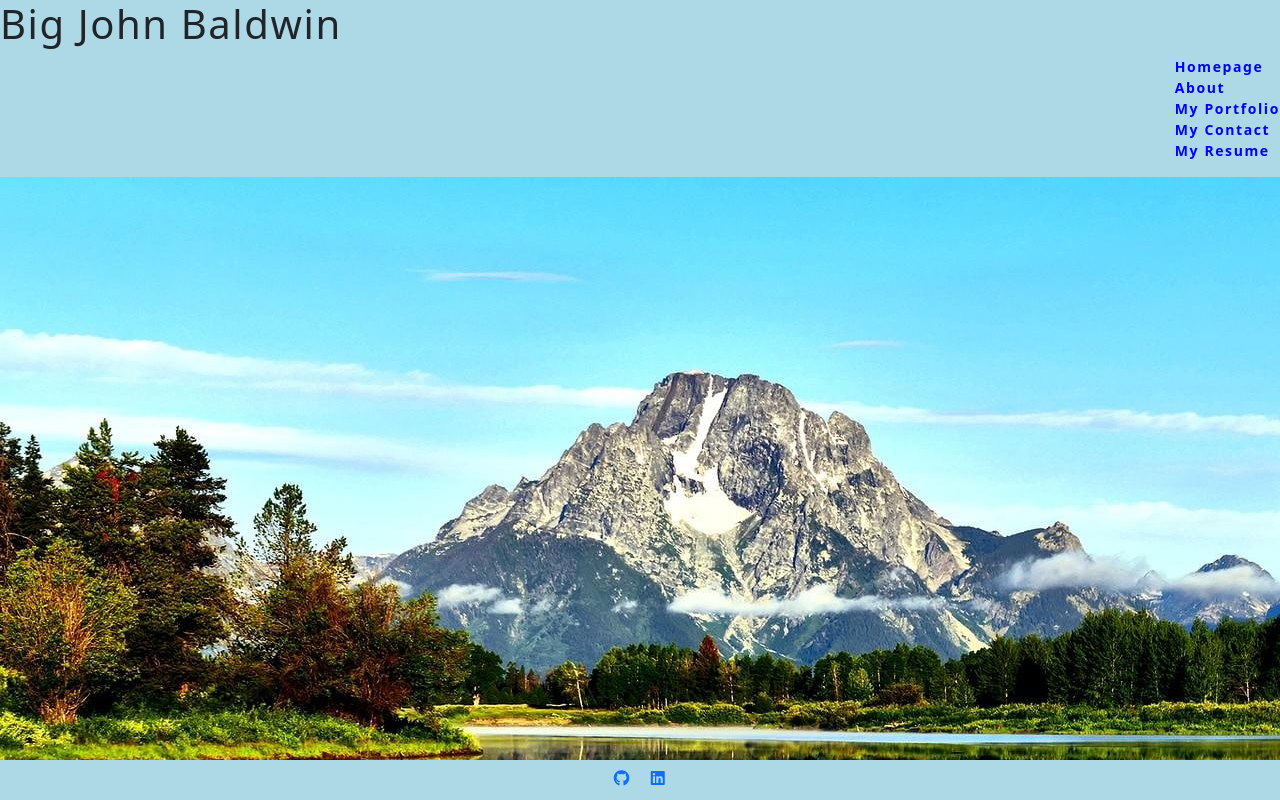
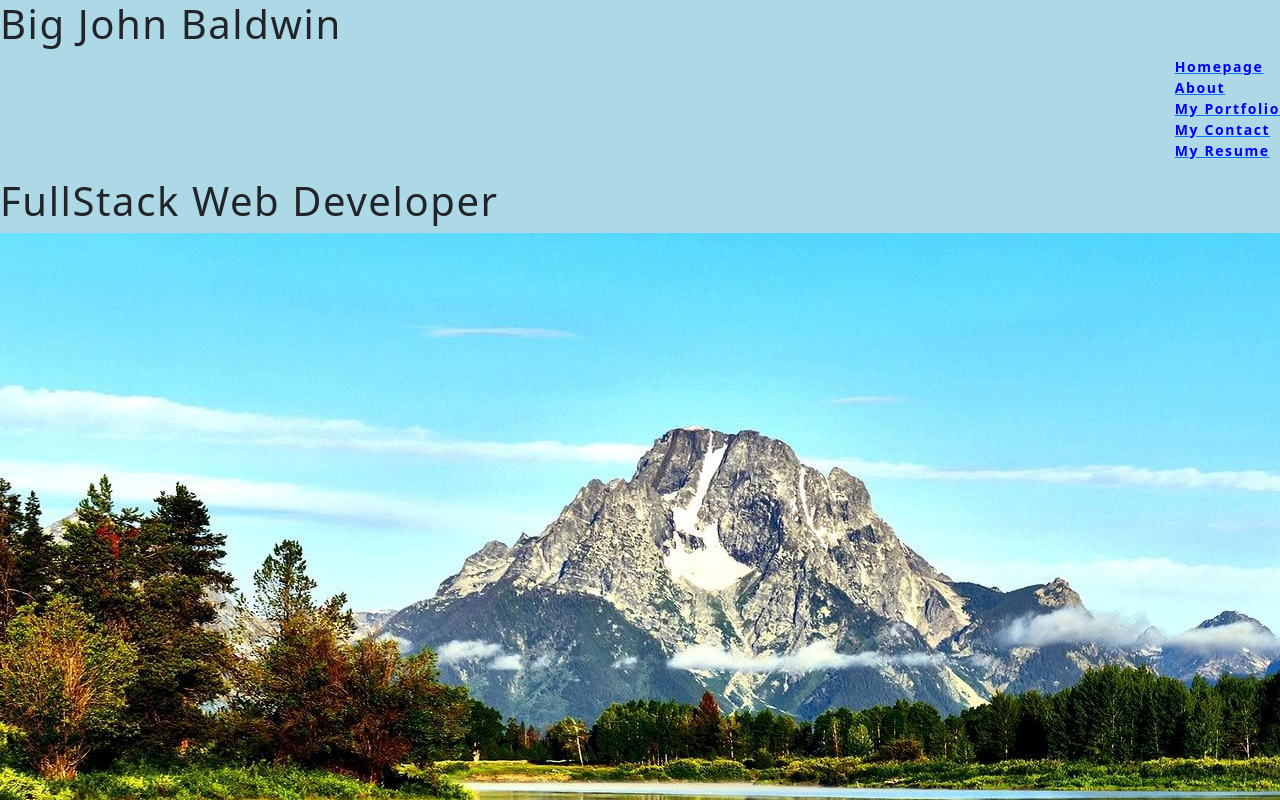
Before and after one commit to JohnBaldwin82/Big-John-Portfolio, a React (Create React App) app: page / in a window 1280 px wide. Shown: the top 800 px of the page. Built offline with nearby package versions, Linux system fonts and the light colour scheme; a web font is replaced by a local one.

Commit message:
working on page rendering

```diff
--- a/src/components/Homepage/index.js
+++ b/src/components/Homepage/index.js
@@ -3,12 +3,14 @@ import mainImage from "../../assets/images/background.jpg";
 
 function Homepage() {
   return (
+
     <div className="homepage row">
       <div className="column-left">
+      <h1>FullStack Web Developer</h1>
         <img src={mainImage} alt="background"></img>
       </div>
       <div className="column-right">
-        <h1>FullStack Web Developer</h1>
+
       </div>
     </div>
   );
--- a/src/components/MyFooter/index.js
+++ b/src/components/MyFooter/index.js
@@ -1,7 +1,7 @@
 import React from 'react';
 
-function johnFooter() {
-  const myIcons = [
+function MyFooter() {
+  const icons = [
     {
       name: "fab fa-github",
       link: "https://github.com/JohnBaldwin82",
@@ -12,8 +12,8 @@ function johnFooter() {
     },
   ];
   return (
-    <footer className='thisFooter'>
-      {myIcons.map(icon => (
+    <footer className='footer'>
+      {icons.map(icon => (
         <div className='myFooterIcon'>
           <a
             href={icon.link}
@@ -27,4 +27,4 @@ function johnFooter() {
   );
 }
 
-export default johnFooter;
+export default MyFooter;
--- a/src/components/MyHeader/index.js
+++ b/src/components/MyHeader/index.js
@@ -1,4 +1,4 @@
-import React from "react";
+import React from "react"
 
 function MyHeader(props) {
   return (
--- a/src/components/MyPage/index.js
+++ b/src/components/MyPage/index.js
@@ -6,8 +6,9 @@ import MyContact from "../MyContact";
 import Homepage from "../Homepage";
 import MyResume from "../MyResume";
 
+
 function renderMyPage({ currentPage }) {
-  const renderMyPage = () => {
+  const rendPage = () => {
     switch (currentPage.name) {
       case "about me":
         return <About />;
@@ -24,7 +25,7 @@ function renderMyPage({ currentPage }) {
 
   return (
     <section>
-      <MyPageContent>{renderMyPage()}</MyPageContent>
+      <MyPageContent>{rendPage()}</MyPageContent>
     </section>
   );
 }
--- a/src/components/MyProjects/index.js
+++ b/src/components/MyProjects/index.js
@@ -5,11 +5,11 @@ function MyProjects({ myProject }) {
   const { name, repo, link, description } = myProject;
 
   return (
-    <div className="myProject" key={name}>
+    <div className="myProjects" key={name}>
       <img
-        src={require(`../../assets/projects/${name}.jpg`)}
+        src={require(`../../assets/projects${name}.jpg`)}
         alt={removeHyphenThenCapitalize(name)}
-        className="myProject"
+        className="myProjects"
       />
 
       <div className="myProject-text">
--- a/src/components/Nav/index.js
+++ b/src/components/Nav/index.js
@@ -1,5 +1,9 @@
 import React, { useEffect } from "react";
 import { capitalize } from "../../utils/helpers";
+// import renderMyPage from "../MyPage";
+// const MyPage =
+
+// function MyPage = {}
 
 function Nav(props) {
   const { pages = [], setCurrentPage, currentPage } = props;
@@ -12,6 +16,7 @@ function Nav(props) {
     <nav className="nav">
       <ul className="flex-column">
         {pages.map((Page) => (
+          <a href={currentPage.name}>
           <li
             className={`my-6 ${currentPage.name === Page.name && "navActive"}`}
             key={Page.name}
@@ -20,6 +25,7 @@ function Nav(props) {
               {capitalize(Page.name)}
             </span>
           </li>
+          </a>
         ))}
       </ul>
     </nav>
--- a/src/index.css
+++ b/src/index.css
@@ -185,7 +185,7 @@ main {
 }
 
 footer {
-  position: absolute;
+  position: center;
   bottom: 0%;
   width: 100%;
   height: 2.5rem;
```
Also changed, not shown: package.json (+7 -9 lines), 1 other file (tests, documents, lock files or other folders).
